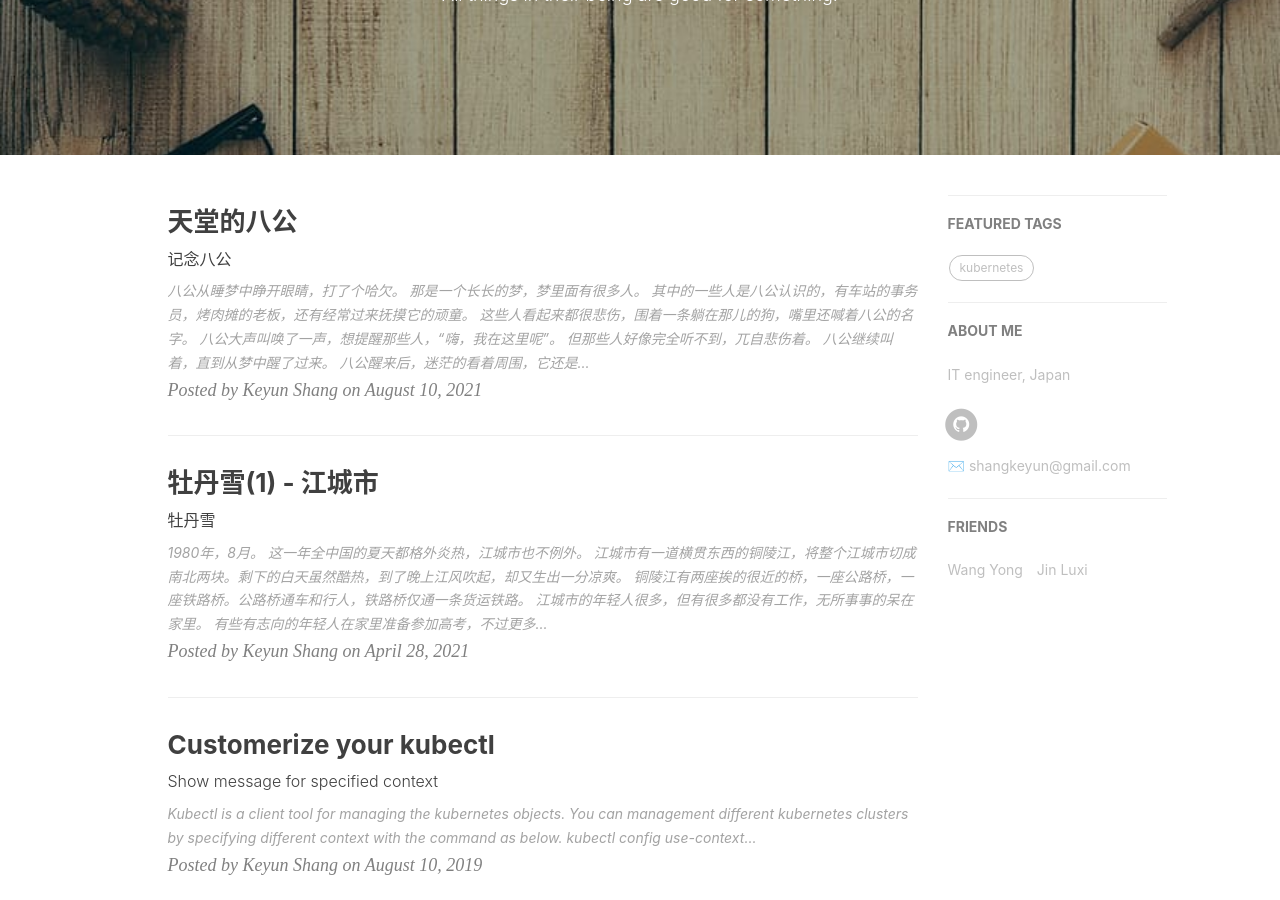
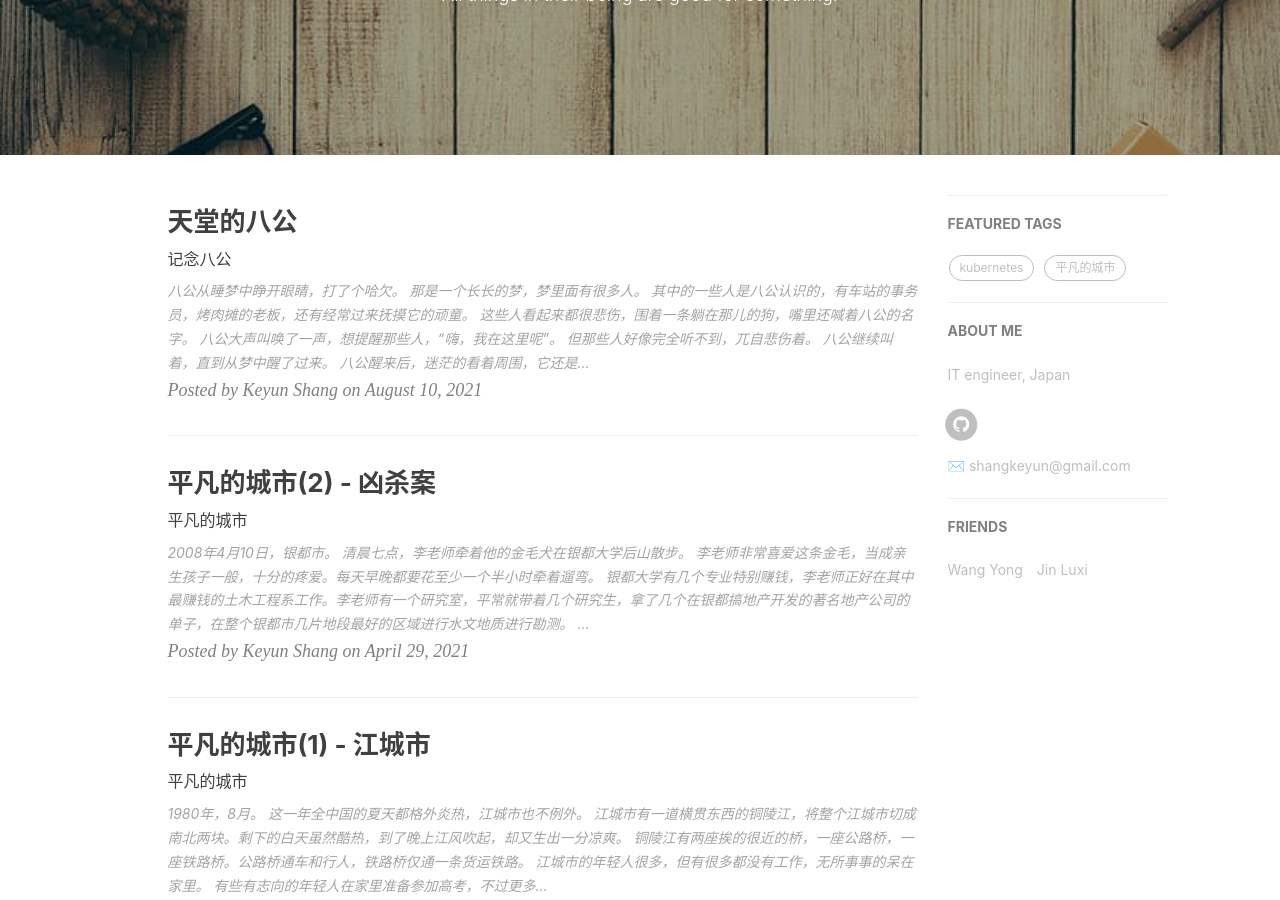
Before and after one commit to lanesky/lanesky.github.io, a Jekyll site: the page built from index.html, in a window 1280 px wide and 900 px high, scrolled down 351 px. Built offline with Jekyll 4.4.1, drawn with Linux system fonts in a browser that asks for light colours; nearby versions of some CDN libraries; the list of posts is cut into pages by our own code; comment, search, counter and statistics services are not loaded; part of the change alters nothing that is shown.

Commit message:
new post

```diff
--- a/_posts/2021-04-28-bodanyuki-01.md
+++ b/_posts/2021-04-28-bodanyuki-01.md
@@ -1,13 +1,13 @@
 ---
 layout:     post
-title:      牡丹雪(1) - 江城市
-subtitle:   牡丹雪
+title:      平凡的城市(1) - 江城市
+subtitle:   平凡的城市
 date:       2021-04-28
 author:     Keyun Shang
 header-img: img/post-bg-mma-2.jpg
 catalog: true
 tags:
-    - 牡丹雪
+    - 平凡的城市
 ---
 
 1980年，8月。
--- /dev/null
+++ b/_posts/2021-04-28-bodanyuki-02.md
@@ -0,0 +1,124 @@
+---
+layout:     post
+title:      平凡的城市(2) - 凶杀案
+subtitle:   平凡的城市
+date:       2021-04-29
+author:     Keyun Shang
+header-img: img/post-bg-mma-2.jpg
+catalog: true
+tags:
+    - 平凡的城市
+---
+
+2008年4月10日，银都市。
+
+清晨七点，李老师牵着他的金毛犬在银都大学后山散步。
+
+李老师非常喜爱这条金毛，当成亲生孩子一般，十分的疼爱。每天早晚都要花至少一个半小时牵着遛弯。
+
+银都大学有几个专业特别赚钱，李老师正好在其中最赚钱的土木工程系工作。李老师有一个研究室，平常就带着几个研究生，拿了几个在银都搞地产开发的著名地产公司的单子，在整个银都市几片地段最好的区域进行水文地质进行勘测。 最后，会提交一份研究报告给开发商，开发商拿到这个报告才能被允许进行楼盘的开发。
+
+银都大学因为背山临江，地段极好，周边的一些楼盘正在开发中，可以预想十年以后这里的房价会涨的一塌糊涂。
+
+===
+
+虽然已经是开春了，但天气还是比较冷。
+
+尤其是昨夜下了一场大雨，天气尤其显得阴沉。
+
+银都大学的后山基本是以片页岩为主，风化的痕迹很明显。
+
+一场大雨后，从山顶流下浅浅的一股浊流，汇入到山脚的小溪中。
+
+李老师穿着厚厚的毛衣，牵着金毛在山间的散步道上走着。
+
+这个散步道是去年才建好的。如果没有这个散步道，这样的雨后，后山往往是泥泞一片。
+
+还好去年有几个银都大学的老校友，做生意发达了，为了回馈自己的母校，捐钱在学校改了几座楼。顺便也把银都大学后山修缮了一下，盖了几个凉亭，修了一条盘山的大约三公里的散步道。
+
+学校为了感谢这些校友，就在后山的散步道上立了一块石碑，刻上这些校友的名字，以此记念。
+
+===
+
+李老师和金毛一起在散步道上不紧不慢的走着。
+
+金毛突然兴奋起来，偏离布道朝道边的灌木丛猛的一蹿。李老师打了一个趔趄，差点摔个跟头。
+
+雨后的银都后山，有时候在灌木丛中能看到松鼠，或者一些小鸟。
+金毛发现它们后，就会很兴奋，拼命的往前冲。
+
+估计是金毛看到什么了，李老师这么想着。
+
+李老师被金毛拽着噔噔噔往灌木丛里面冲着，跑了十来米才好不容易停了下来。
+金毛对着灌木丛的更深处大声的吠叫起来。
+
+灌木丛深处，隐约的有一个人形的东西躺在那里。
+
+===
+
+银都市公安局接到报案，说是银都大学后山发现一具浑身赤裸的男性尸体。
+报案人是一名大学老师，他说他会守在旁边，免得有人干扰现场。
+
+银都市警队很快就出动了。
+根据报案人的描述，警队初步断定这很有可能是一起非正常死亡事件。
+刚刚休假结束的刑侦大队队长顾凡，副队长老张，立刻组织了二十余名警员，随着警车很快赶往了现场。
+随行的还有还有法医秦岚，和从公安大学毕业还不到一年的小刘。
+
+
+现场被保护的很好。
+
+死者是一名中年男性，中等个，身材微胖，身体向下趴着倒在灌木丛中。
+左脸靠着地面，陷到一个水洼里面。
+口微微的张着，浑浊的泥水似乎塞满了整个口腔。
+
+搜查队立刻封锁了现场。
+顾凡指示十余名警员在附近半径为500米范围内搜寻，看看能不能发现衣物之类的线索。
+
+从现场的迹象分析，顾凡基本上断定这是一起他杀或者抛尸案件。
+
+看着周围大雨过后的后山，顾凡感觉不妙，昨晚那么大的雨，就算有什么线索也都被冲没了。
+
+===
+
+晚上7点，顾凡回到警局。
+
+不出所料，搜索队一无所获。
+
+顾凡准备去鉴定科问问情况。
+
+上午在周边环境取样完毕后，尸体就被运回了警局，现在秦岚应该还在进行调查。
+
+从鉴定科门口的透明玻璃一眼就能看到秦岚曼妙的身姿。
+
+顾凡敲敲门，没等回应就进去。
+
+接着，很熟练的从门口内侧旁边的摆放的消毒柜里取出手套，帽子和手套，分别戴上。
+
+秦岚回头看了一眼，“李队，正好你来了。”
+
+顾凡走到解剖台前。
+
+死者年龄看上去有四十左右，头发稀疏，身材显得有些微胖。
+
+口中的污泥已经被清除干净，漏出一口洁白整齐的牙齿。
+
+秦岚简单的说了一下现在的情况。
+
+死者大约四十岁，身高一米六五，七十五公斤，身材微胖。
+
+从尸体的僵硬状况来看，死者死去估计有72小时了。
+
+死者后脑有一处钝器的击伤，打击的力度相当大。普通人受到这样的打击可能会立刻休克。
+
+从皮肤和牙齿的状况来看，死者非体力劳动者，保养很好。
+
+死者头部有一处创伤，但并非致命伤。
+
+胸口一处楔形伤口，伤口直达心脏。 如果凶器是刀的话，基本上是一刀毙命。
+
+
+顾凡俯下身子，仔细的看着尸体上胸口上的楔形小口。
+在顾凡的印象中，部队用的军刺的开口就是楔形的，这是为了刺中目标后让目标人的持续放血造成更大伤害，也为了更容易的拔出武器。
+
+
+第二天早上，银都市公安局为这期凶杀案正式立案。
```
Also changed, not shown: img/favicon.ico (deleted).
